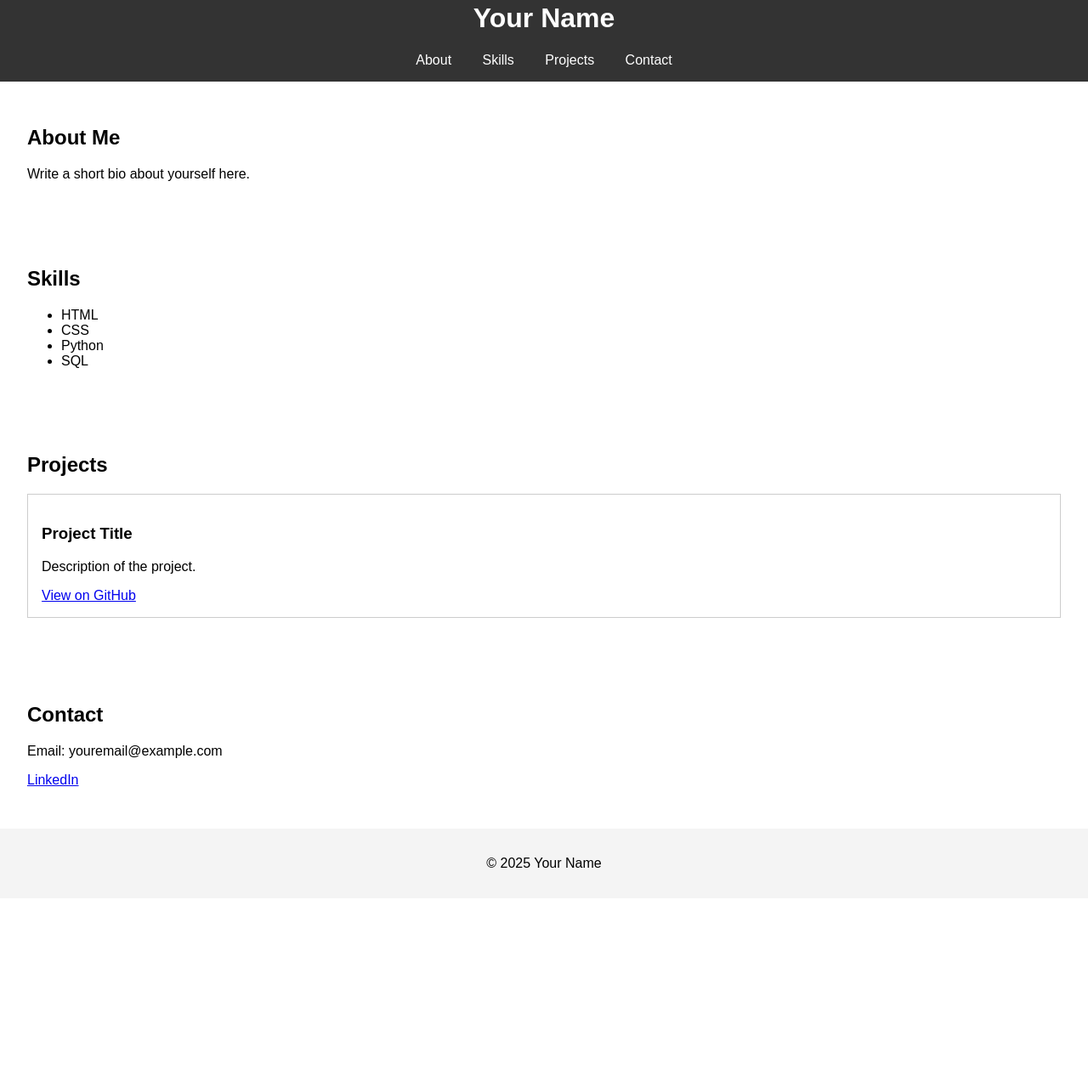
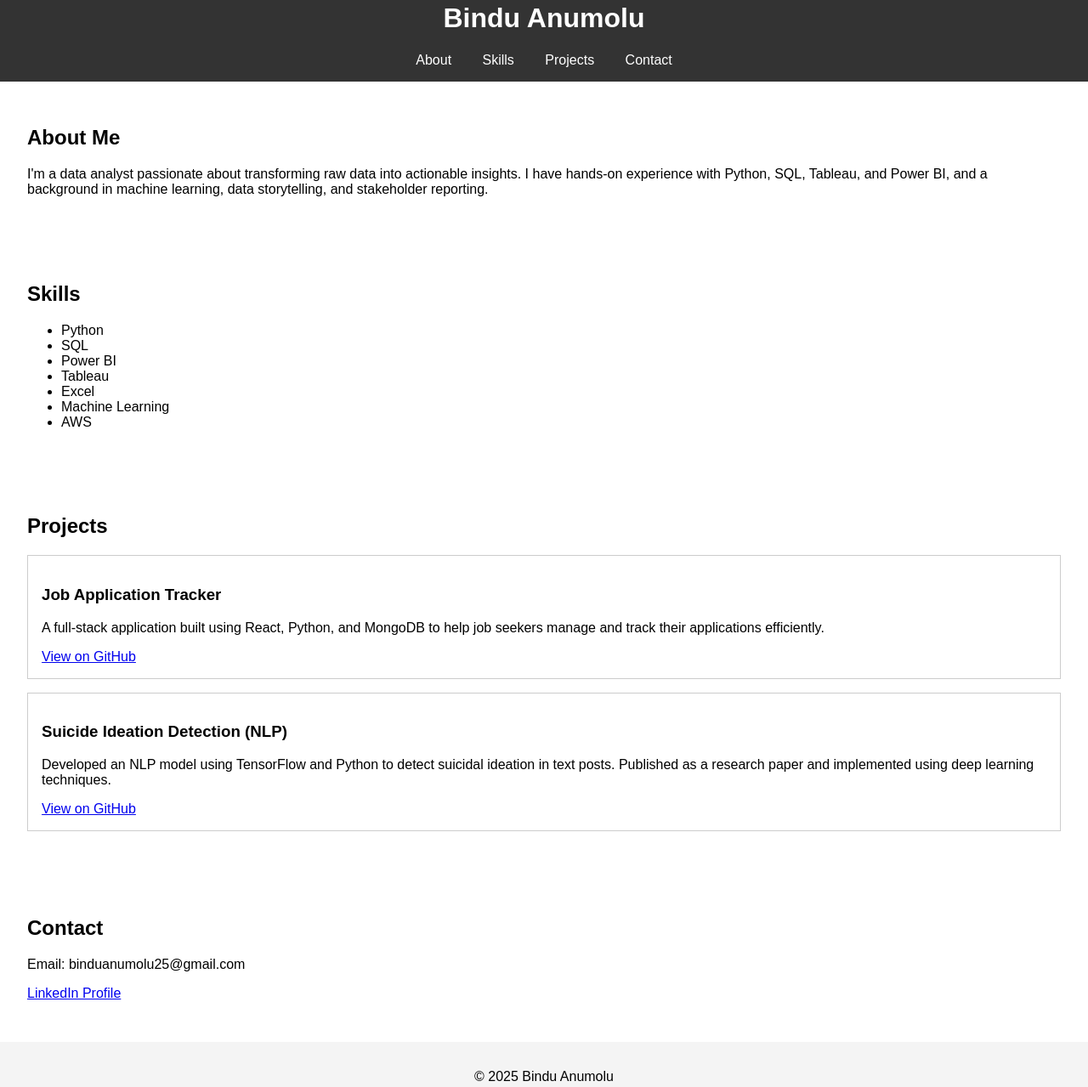
Before and after one commit to anumolbi/binduanumolu.github.io, a plain HTML site: page index.html in a window 1280 px wide. Shown: the part 34-1313 px from the top of the page at 85% size. Before the commit the page ends 1091 px from the top, so only its background shows below. Drawn offline with Linux system fonts and the light colour scheme.

Commit message:
Updated content with real info

```diff
--- a/index.html
+++ b/index.html
@@ -3,12 +3,12 @@
 <head>
   <meta charset="UTF-8" />
   <meta name="viewport" content="width=device-width, initial-scale=1.0"/>
-  <title>Your Name | Portfolio</title>
+  <title>Bindu Anumolu | Data Analyst</title>
   <link rel="stylesheet" href="style.css"/>
 </head>
 <body>
   <header>
-    <h1>Your Name</h1>
+    <h1>Bindu Anumolu</h1>
     <nav>
       <a href="#about">About</a>
       <a href="#skills">Skills</a>
@@ -19,36 +19,47 @@
 
   <section id="about">
     <h2>About Me</h2>
-    <p>Write a short bio about yourself here.</p>
+    <p>I'm a data analyst passionate about transforming raw data into actionable insights. I have hands-on experience with Python, SQL, Tableau, and Power BI, and a background in machine learning, data storytelling, and stakeholder reporting.</p>
   </section>
 
   <section id="skills">
     <h2>Skills</h2>
     <ul>
-      <li>HTML</li>
-      <li>CSS</li>
       <li>Python</li>
       <li>SQL</li>
+      <li>Power BI</li>
+      <li>Tableau</li>
+      <li>Excel</li>
+      <li>Machine Learning</li>
+      <li>AWS</li>
     </ul>
   </section>
 
   <section id="projects">
     <h2>Projects</h2>
+
     <div class="project">
-      <h3>Project Title</h3>
-      <p>Description of the project.</p>
-      <a href="https://github.com/yourgithub/project-link" target="_blank">View on GitHub</a>
+      <h3>Job Application Tracker</h3>
+      <p>A full-stack application built using React, Python, and MongoDB to help job seekers manage and track their applications efficiently.</p>
+      <a href="https://github.com/anumolbi/job-application-tracker" target="_blank">View on GitHub</a>
     </div>
+
+    <div class="project">
+      <h3>Suicide Ideation Detection (NLP)</h3>
+      <p>Developed an NLP model using TensorFlow and Python to detect suicidal ideation in text posts. Published as a research paper and implemented using deep learning techniques.</p>
+      <a href="https://github.com/anumolbi/suicide-ideation-nlp" target="_blank">View on GitHub</a>
+    </div>
+
   </section>
 
   <section id="contact">
     <h2>Contact</h2>
-    <p>Email: youremail@example.com</p>
-    <p><a href="https://www.linkedin.com/in/yourprofile/" target="_blank">LinkedIn</a></p>
+    <p>Email: binduanumolu25@gmail.com</p>
+    <p><a href="https://www.linkedin.com/in/binduanumolu" target="_blank">LinkedIn Profile</a></p>
   </section>
 
   <footer>
-    <p>© 2025 Your Name</p>
+    <p>© 2025 Bindu Anumolu</p>
   </footer>
 </body>
 </html>
```
